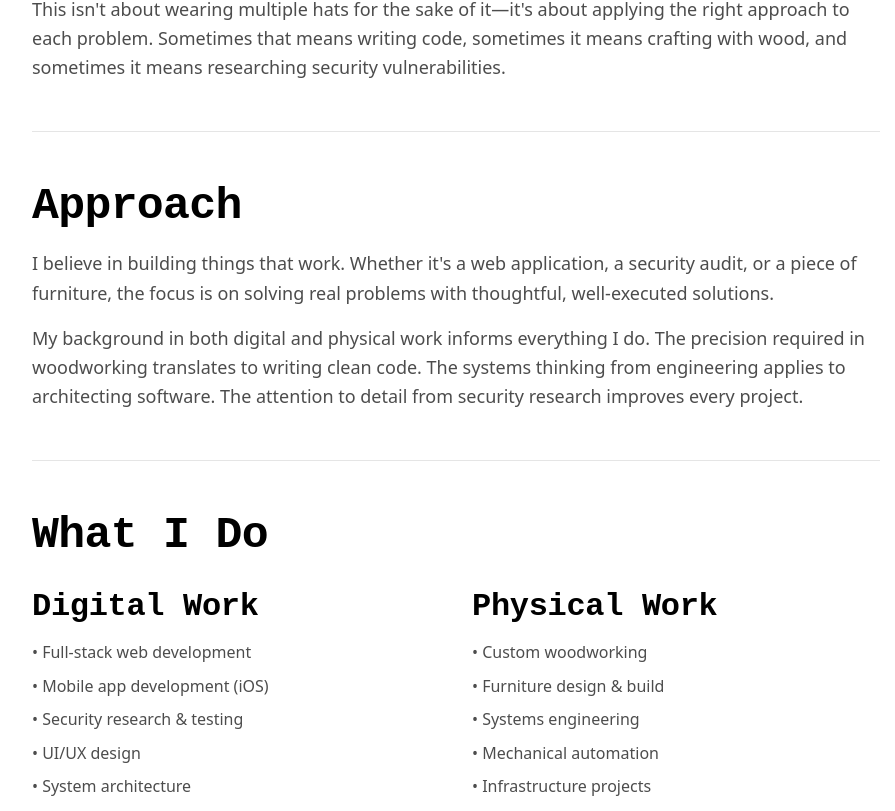
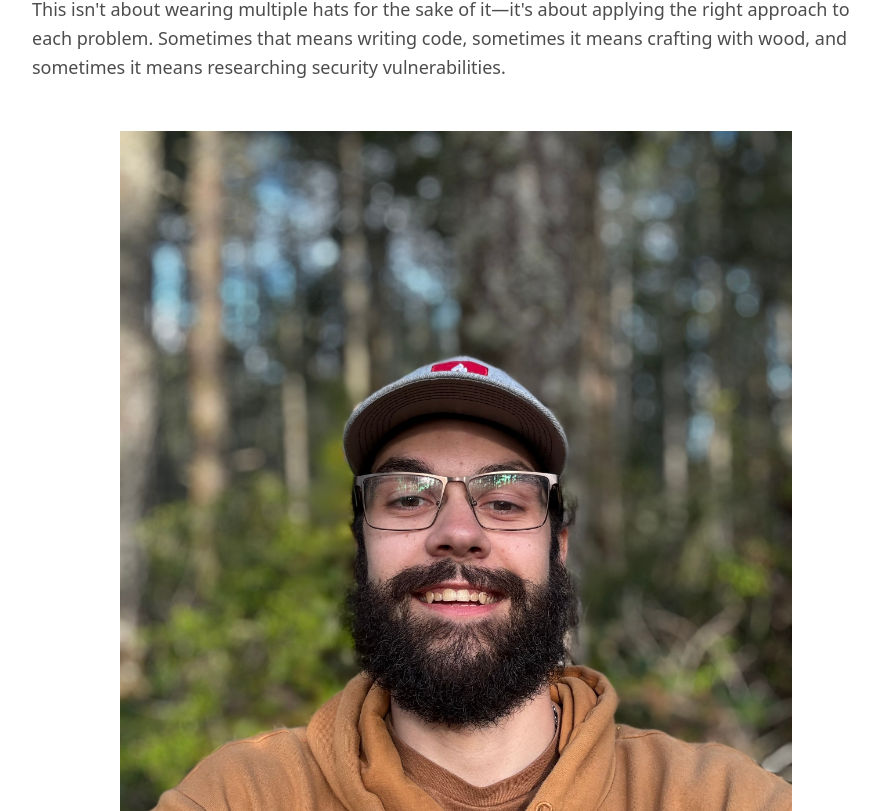
Before and after one commit to Voqii/StudioLepine, a React (Vite) app: page /about in a window 1280 px wide. Shown: the part 529-1340 px from the top of the page, without its empty margins (184-1079 px from the left). Built offline with nearby package versions, Linux system fonts and the light colour scheme; a web font is replaced by a local one.

Commit message:
add: selfie on about page

```diff
--- a/src/pages/About.tsx
+++ b/src/pages/About.tsx
@@ -41,6 +41,22 @@ export default function About() {
                 code, sometimes it means crafting with wood, and sometimes it means
                 researching security vulnerabilities.
               </p>
+            </div>
+          </motion.section>
+
+          {/* Photo */}
+          <motion.section
+            initial={{ opacity: 0, y: 20 }}
+            whileInView={{ opacity: 1, y: 0 }}
+            viewport={{ once: true, margin: "-50px" }}
+            transition={{ duration: 0.5 }}
+          >
+            <div className="max-w-2xl mx-auto">
+              <img
+                src="/self.jpeg"
+                alt="Portrait"
+                className="w-full h-auto"
+              />
             </div>
           </motion.section>
 
```
Also changed, not shown: public/self.jpeg (added).
